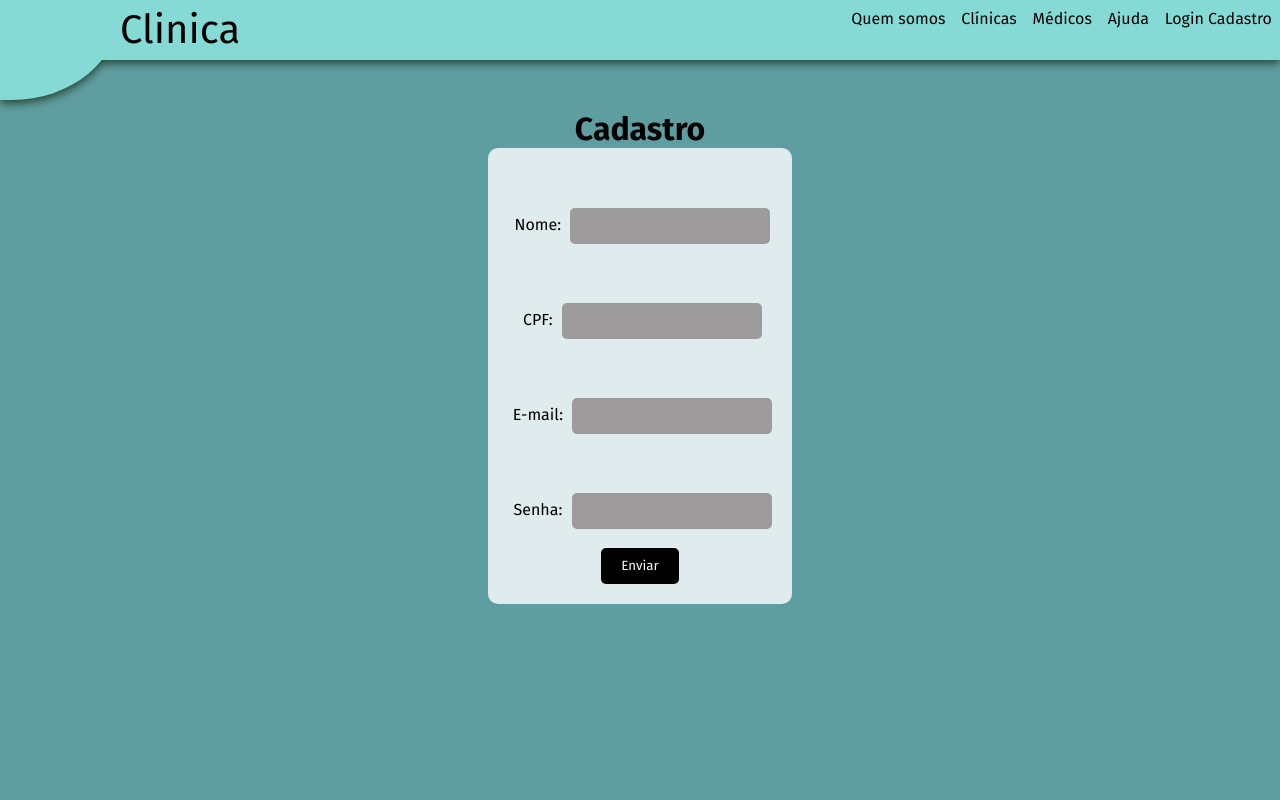
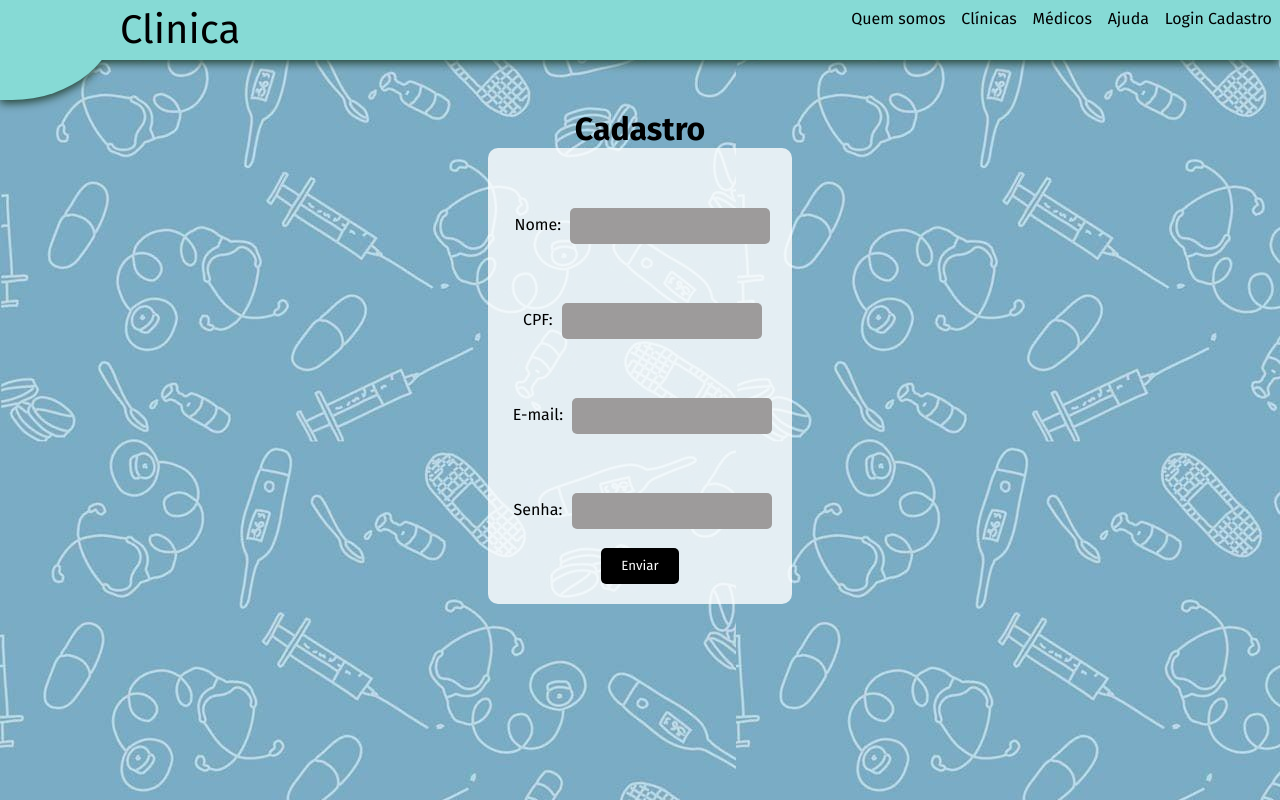
Before and after one commit to SENAI-Morvan-Figueiredo/ClinicaACGK, a plain HTML site: page html/cadastro.html in a window 1280 px wide. Drawn offline with Linux system fonts and the light colour scheme.

Commit message:
alterei a imagem

```diff
--- a/html/cadastro.html
+++ b/html/cadastro.html
@@ -10,7 +10,7 @@
     <header>
         <div id="circle"></div>
         <div id="cabecalho">
-            <p>Clinica</p>
+            <center><p>Clinica</p></center>
             <ul>
                 <li>Quem somos</li>
                 <li>Clínicas</li>
--- a/html/css/cadastro.css
+++ b/html/css/cadastro.css
@@ -1,6 +1,5 @@
 body {
-    background-color: cadetblue;
-    font-family:unset
+    background-image:url(download.jfif) ;
  }
 
  nav {
```
Also changed, not shown: download (1).jfif (deleted), html/css/download.jfif (added).
